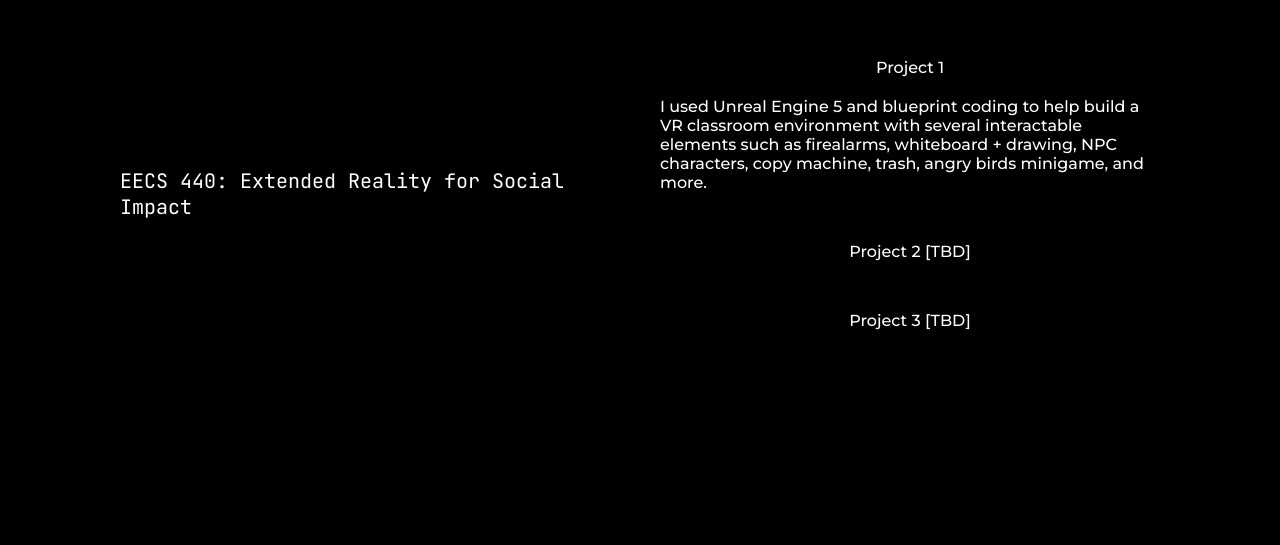
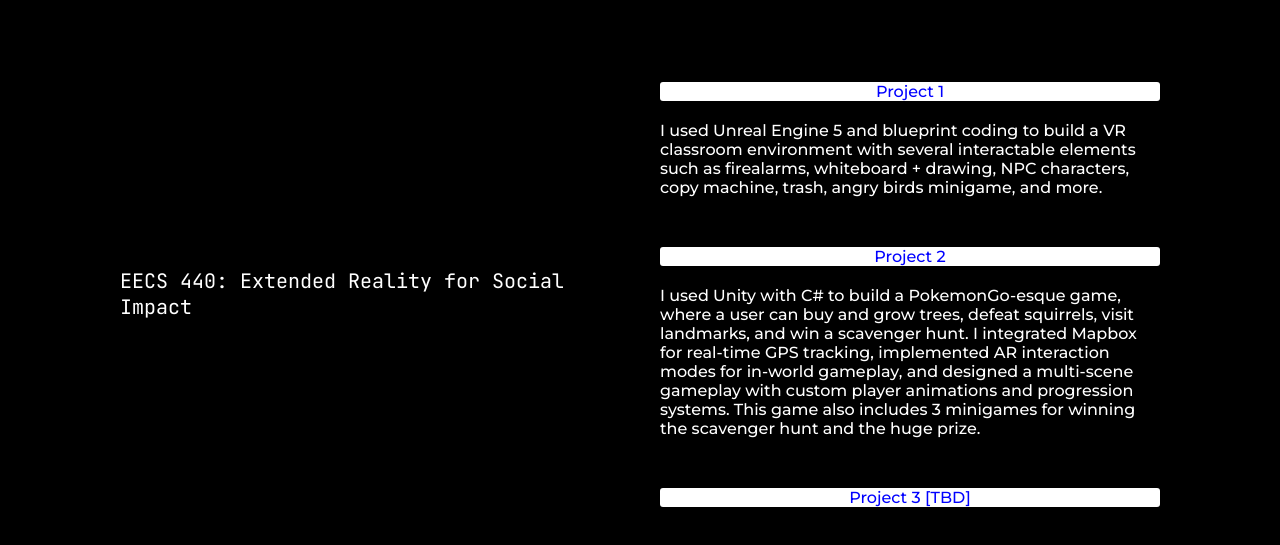
Before and after one commit to vedanthkallakuri/vedanthkallakuri.github.io, a plain HTML site: page index.html in a window 1280 px wide. Shown: the part 145-690 px from the top of the page. Drawn offline with Linux system fonts and the light colour scheme.

Commit message:
Update p2

```diff
--- a/index.html
+++ b/index.html
@@ -58,18 +58,26 @@
 
                     <div class="link">
                         <a href="https://youtu.be/XAda5JYSG7U">Project 1</a>
-                        <p>I used Unreal Engine 5 and blueprint coding to help build a VR classroom environment with several interactable elements such as
+                        <p>I used Unreal Engine 5 and blueprint coding to build a VR classroom environment with several interactable elements such as
                             firealarms, whiteboard + drawing, NPC characters, copy machine, trash, angry birds minigame, and more.
                         </p>
                     </div>
 
                     <div class="link">
-                        <a href="">Project 2 [TBD]</a>
+                        <a href="https://youtu.be/92DjPI11784">Project 2</a>
+                        <p>I used Unity with C# to build a PokemonGo-esque game, where a user can buy and grow trees, defeat squirrels,
+                            visit landmarks, and win a scavenger hunt. I integrated Mapbox for real-time GPS tracking, implemented AR interaction
+                            modes for in-world gameplay, and designed a multi-scene gameplay with custom player animations and progression systems.
+                            This game also includes 3 minigames for winning the scavenger hunt and the huge prize.
+
+
+                        </p>
                     </div>
                     <div class="link">
                         <a href="">Project 3 [TBD]</a>
                     </div>
                 </div>
+
             </div>
         </div>
 
--- a/personal.css
+++ b/personal.css
@@ -63,6 +63,10 @@ body{
 
 .class .link a{
     justify-content: center;
+    background-color: white;
+    color: blue;
+    border-radius: 3px;
+
 }
 
 .title_section{
@@ -73,6 +77,7 @@ body{
     align-items: center;
     justify-content: center;
     gap: 10px;
+    margin-bottom: 100px;
 }
 .title_section ul{
     display: flex;
```
